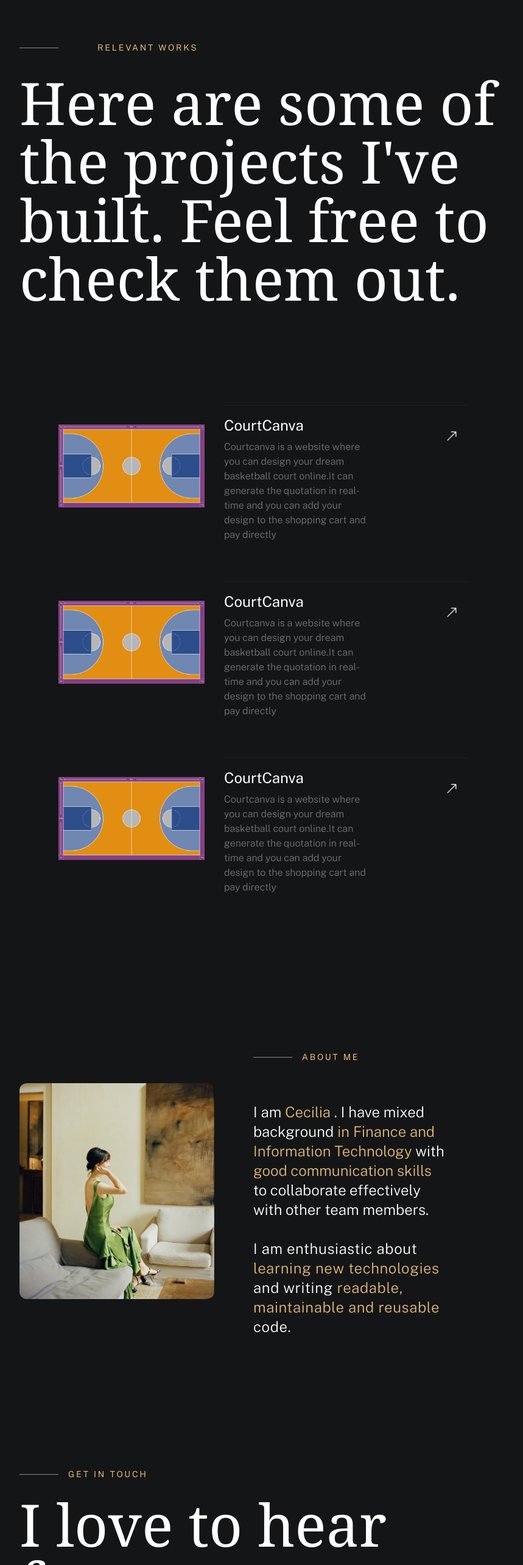
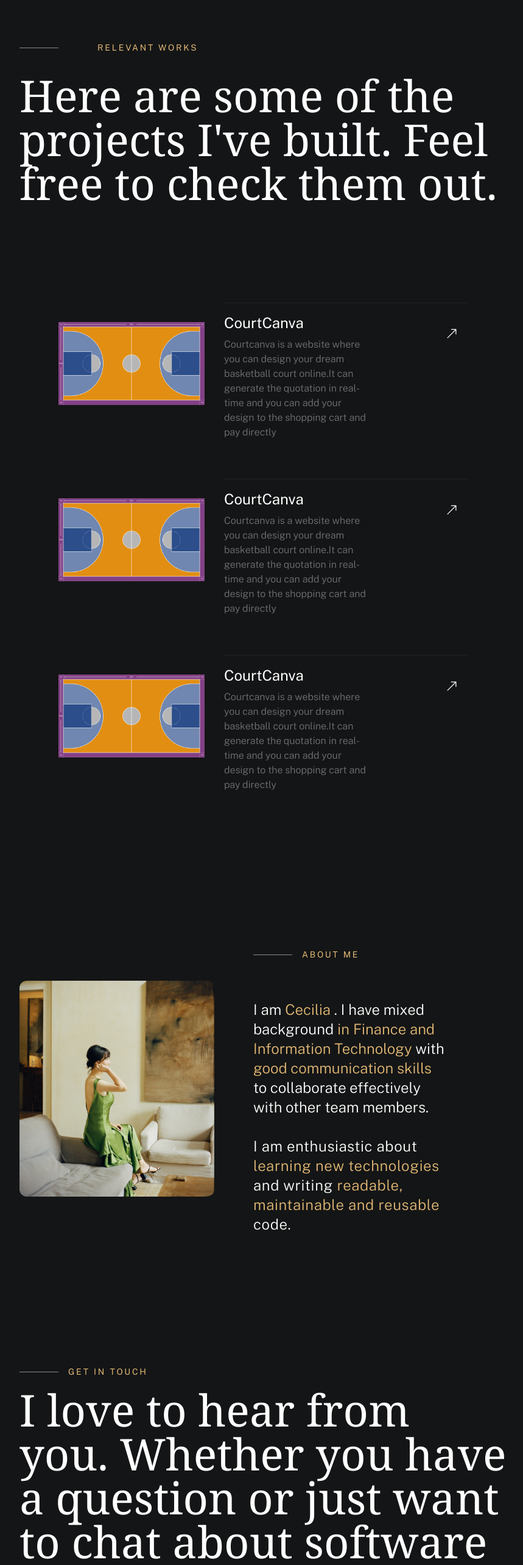
Before and after one commit to Cecilia0109/MyPortfolio, a Next.js app: page / in a window 1280 px wide. Shown: the part 1300-3866 px from the top of the page at 61% size, without its empty margins (208-1067 px from the left). Built offline with nearby package versions, Linux system fonts and the light colour scheme.

Commit message:
feat: optimize fontsize

```diff
--- a/components/Contact/index.tsx
+++ b/components/Contact/index.tsx
@@ -6,7 +6,7 @@ const Contact = () => {
   return (
     <section className="py-24 border-b-[1px] border-borderBlack" id="contact" >
       <h3 className="heading before:headingBefore mb-4">GET IN TOUCH</h3>
-      <p className="headingPrimary">
+      <p className="headingSecondary">
         I love to hear from you. Whether you have a question or just want to
         chat about software engineering and tech — shoot me a message.
       </p>
--- a/components/Works/index.tsx
+++ b/components/Works/index.tsx
@@ -5,7 +5,7 @@ const Works = () => {
   return (
     <div className="py-16" id="works">
       <h3 className="heading before:headingBefore mb-8 pl-32">RELEVANT WORKS</h3>
-      <p className="headingPrimary pb-8 md:pb-24 ">
+      <p className="headingSecondary pb-8 md:pb-24 ">
         Here are some of the projects I&apos;ve built. Feel free to check them out.
       </p>
       <ProjectItem />
--- a/styles/globals.css
+++ b/styles/globals.css
@@ -41,4 +41,7 @@ body,html {
     .headingPrimary {
        @apply  text-[52px]  md:text-7xl xl:text-8xl mt-6 font-serif leading-tight
     }
+    .headingSecondary {
+        @apply text-4xl md:text-5xl lg:text-6xl xl:text-7xl font-serif leading-tight
+    }
 }
```
